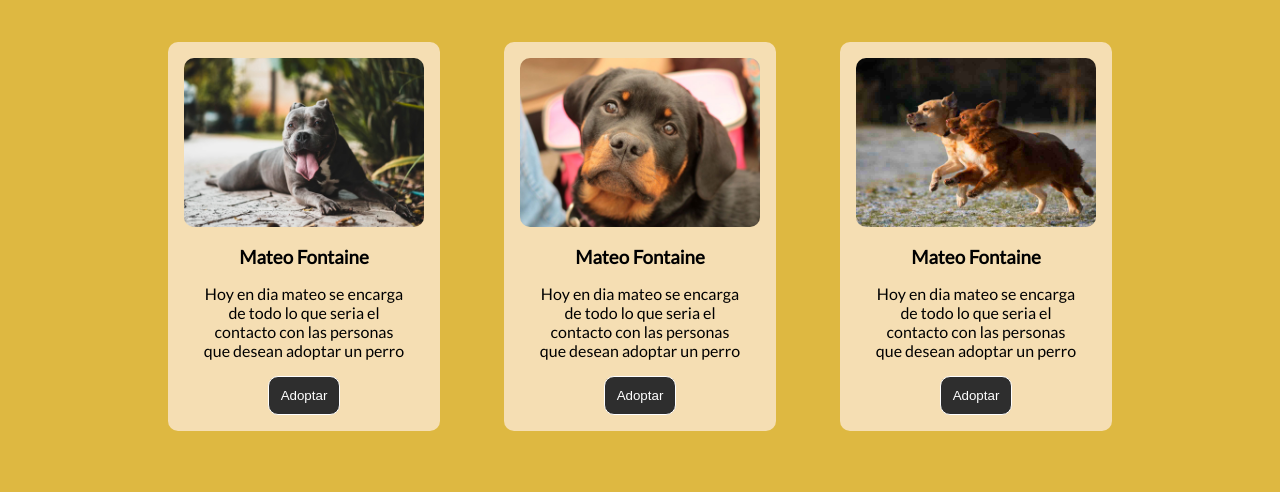
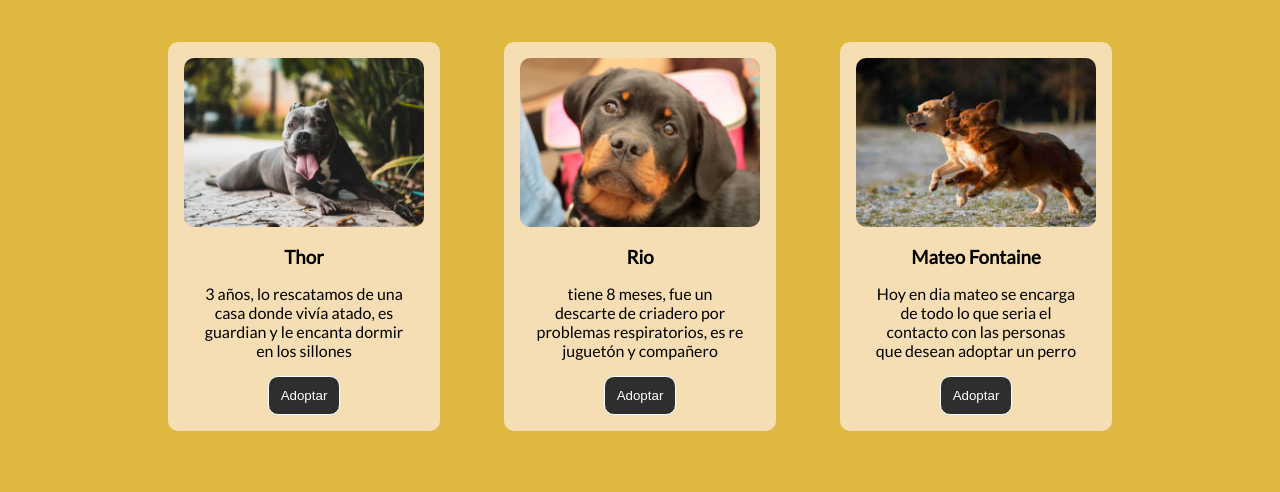
Before and after one commit to M4T-Code/Perros-De-La-Calle-V5-SASS, a website: page pages/perros.html in a window 1280 px wide. Shown: the part 287-779 px from the top of the page. Drawn offline with nearby package versions, Linux system fonts and the light colour scheme.

Commit message:
Agregamos contenido al sitio de perros, Adoptar

```diff
--- a/pages/perros.html
+++ b/pages/perros.html
@@ -35,14 +35,14 @@
         <div class="container-cards" data-aos="zoom-in-up" data-aos-duration="1500">
             <div class="card-perros">
               <img src="../assets/img/perros/perro-1.jpg" alt="">
-              <h3 class="card-titulo"> Mateo Fontaine</h3>
-              <p class="card-texto">Hoy en dia mateo se encarga de todo lo que seria el contacto con las personas que desean adoptar un perro</p>
+              <h3 class="card-titulo"> Thor</h3>
+              <p class="card-texto">3 años, lo rescatamos de una casa donde vivía atado, es guardian y le encanta dormir en los sillones</p>
               <button><a href="#">Adoptar</a></button>
             </div>
             <div class="card-perros">
                 <img src="../assets/img/perros/perro-2.jpg" alt="">
-                <h3 class="card-titulo"> Mateo Fontaine</h3>
-                <p class="card-texto">Hoy en dia mateo se encarga de todo lo que seria el contacto con las personas que desean adoptar un perro</p>
+                <h3 class="card-titulo"> Rio</h3>
+                <p class="card-texto">tiene 8 meses, fue un descarte de criadero por problemas respiratorios, es re juguetón y compañero</p>
                 <button><a href="#">Adoptar</a></button>
               </div>
               <div class="card-perros">
```
